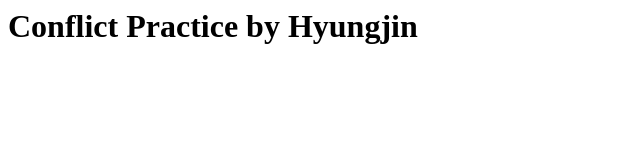
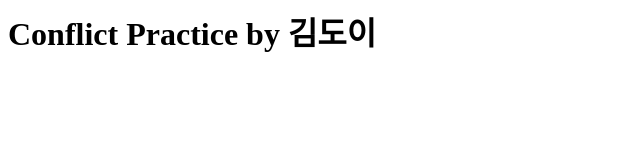
Before and after one commit to haminee01/git-test, a plain HTML site: page git_test/index.html in a window 1280 px wide. Shown: the whole page, without its empty margins (0-640 px from the left). Drawn offline with Linux system fonts and the light colour scheme.

Commit message:
Conflict Practice by 김도이

```diff
--- a/git_test/index.html
+++ b/git_test/index.html
@@ -1,5 +1,5 @@
 <html>
   <body>
-    <h1>Conflict Practice by Hyungjin</h1>
+    <h1>Conflict Practice by 김도이</h1>
   </body>
 </html>
```
